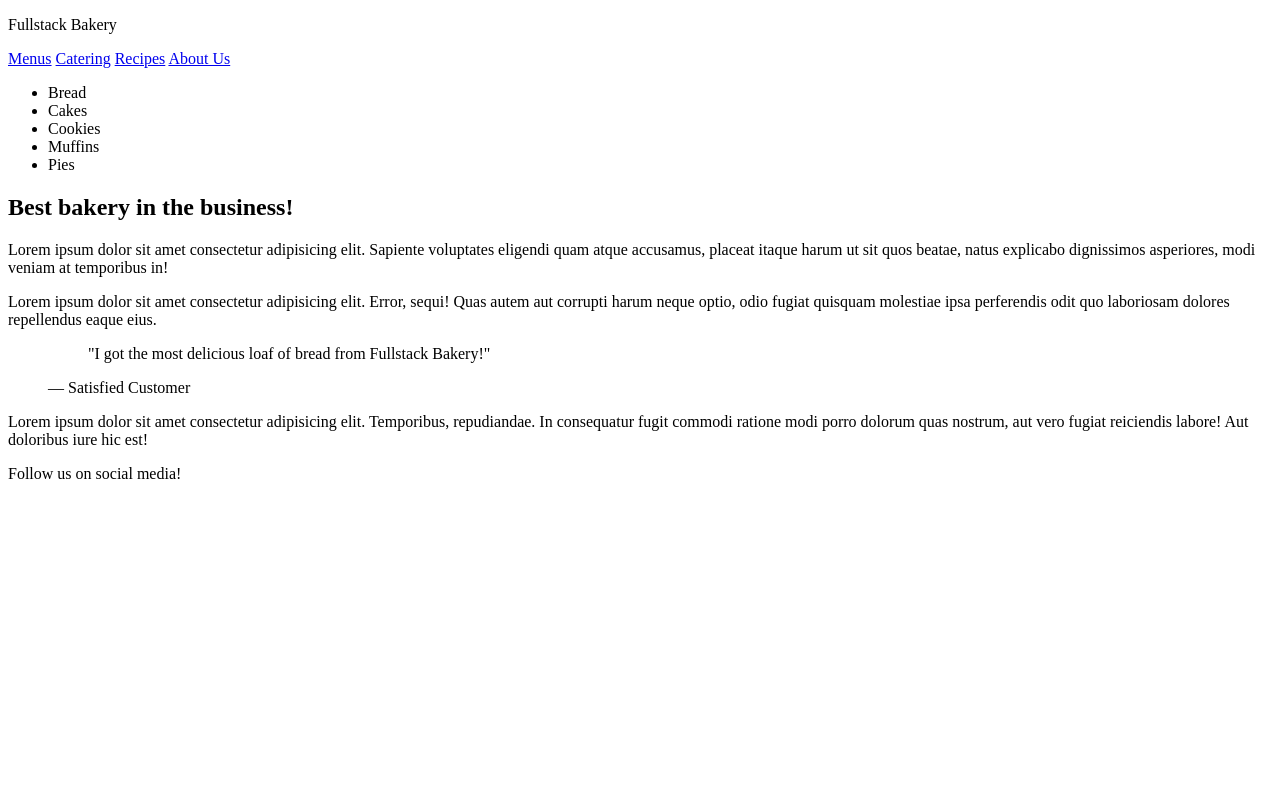
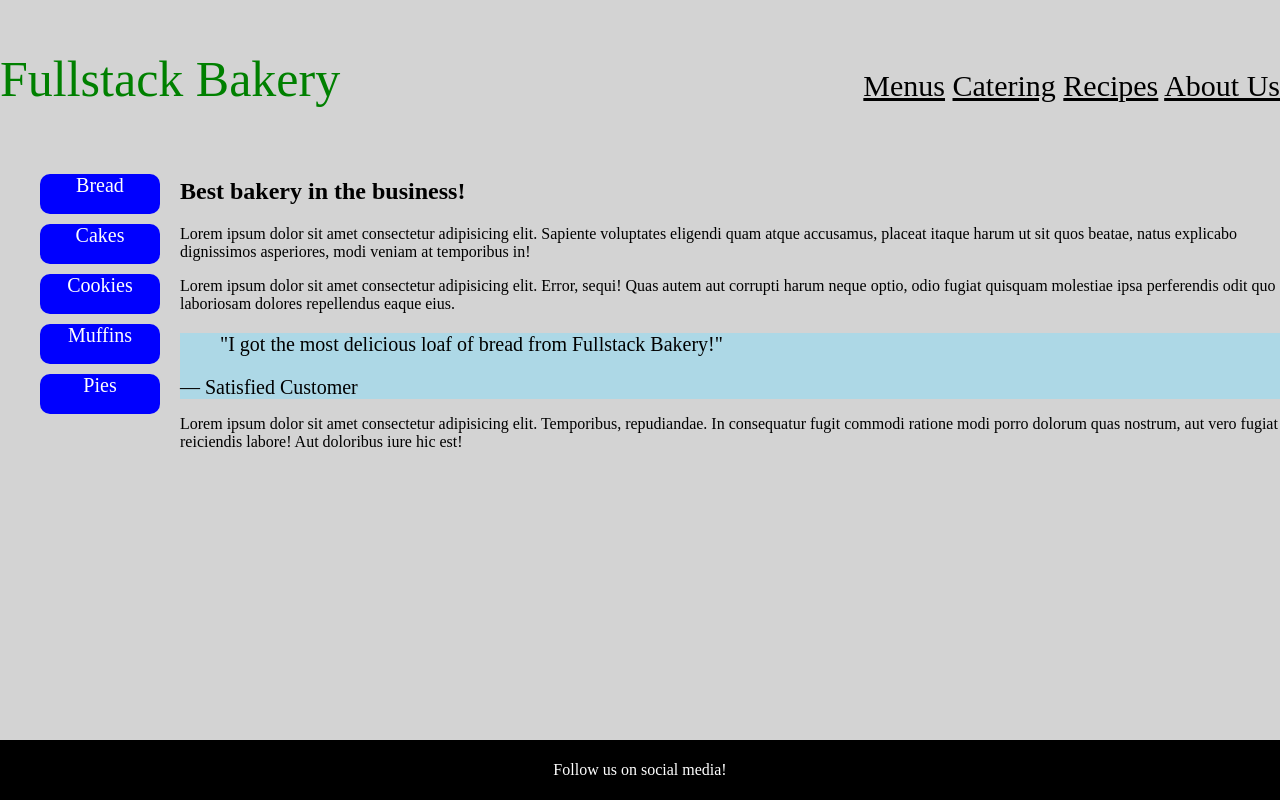
Before and after one commit to Perez-Anthony/Anthonys-bakery, a plain HTML site: page index.html in a window 1280 px wide. Drawn offline with Linux system fonts and the light colour scheme.

Commit message:
ininitial bakery styling and format

```diff
--- /dev/null
+++ b/index.css
@@ -0,0 +1,70 @@
+html{
+ margin:0;
+}
+
+body{
+  height:100vh;
+  margin: 0;
+  background-color: lightgray;
+  display:flex;
+  flex-direction: column;
+  justify-content: space-between;
+}
+header{
+  display:flex;
+  flex-direction: row;
+  justify-content: space-between;
+  align-items: baseline;
+}
+#brand{
+  color:green;
+  font-size: 50px;
+}
+nav{
+  font-size: 30px;
+  height:50px;
+
+}
+a{
+  color:black;
+
+}
+main{
+  display:flex;
+  flex-direction: row;
+  justify-content:flex-start;
+  flex-grow: 1;
+
+}
+ul{
+  display:flex;
+  flex-direction: column;
+  gap:10px;
+}
+li{
+  background-color:blue;
+  color:white;
+  list-style-type: none;
+  font-size: 20px;
+  text-align: center;
+  height: 40px;
+  width: 120px;
+  border-radius: 10px;
+  margin-right: 20px;
+}
+.testimonial{
+  background-color: lightblue;
+  text-align: left;
+  margin: 0px;
+  font-size: 20px;
+}
+footer{
+  background-color: black;
+  color: white;
+  height: 60px;
+
+  margin-bottom: 0px;
+  display: flex;
+  justify-content: center;
+  align-items: center;
+}
--- a/index.html
+++ b/index.html
@@ -2,10 +2,11 @@
 <html lang="en">
   <head>
     <title>Fullstack Bakery</title>
+    <link rel="stylesheet" href="index.css"/>
   </head>
   <body>
     <header>
-      <p class="brand">Fullstack Bakery</p>
+      <p id="brand">Fullstack Bakery</p>
       <nav>
         <a href="#">Menus</a>
         <a href="#">Catering</a>
```
